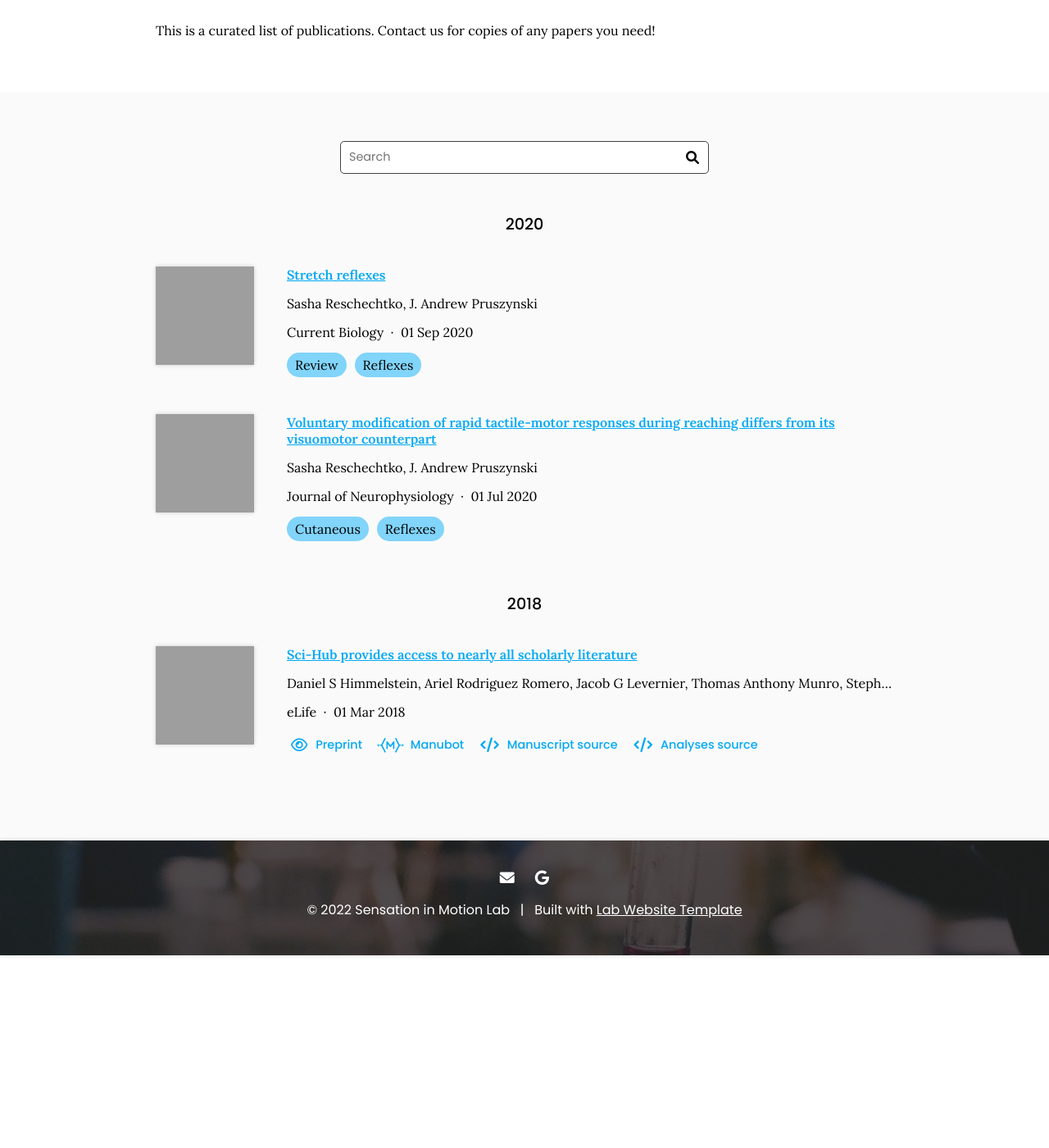
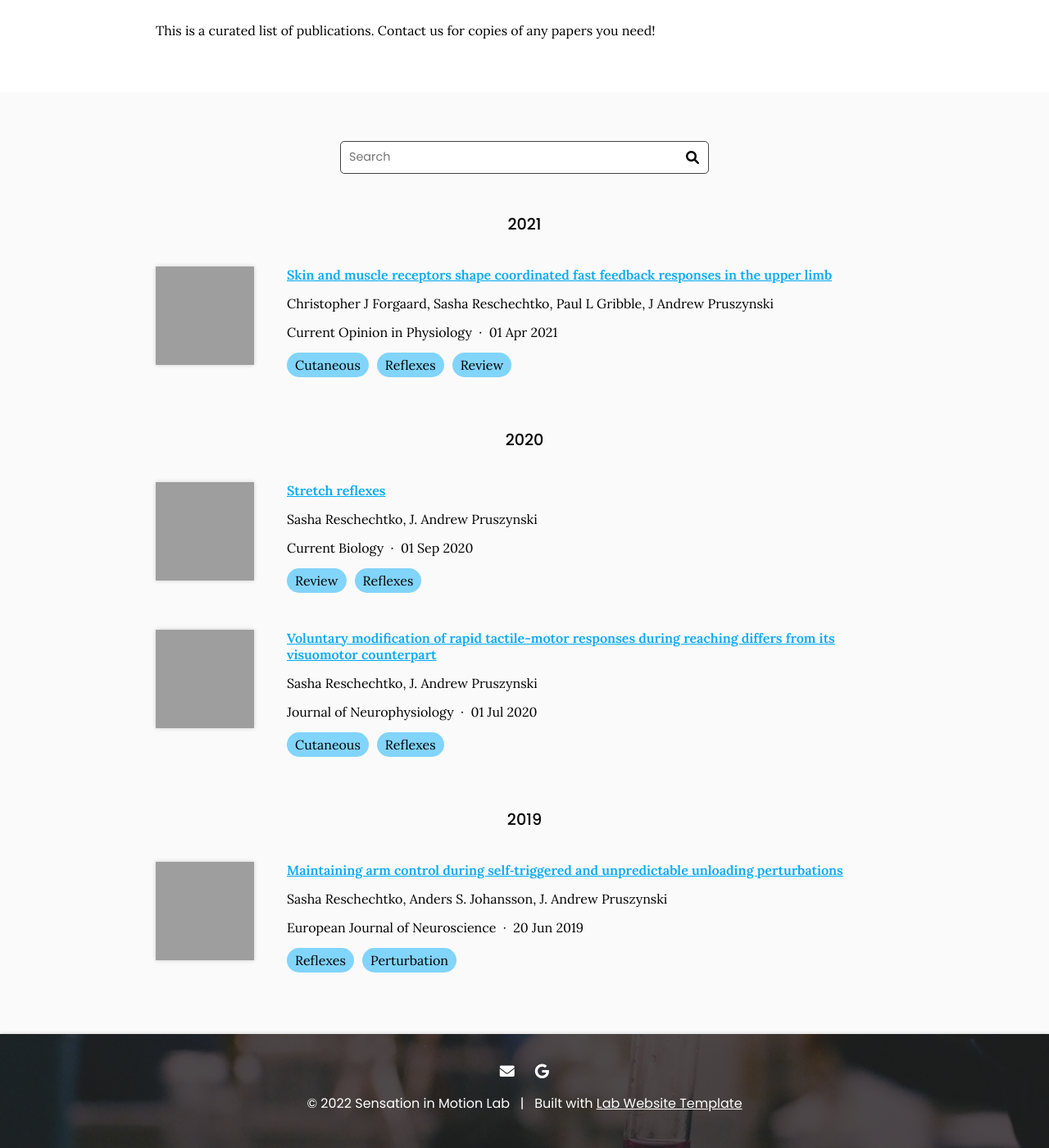
Before and after one commit to sensationinmotion/sensationinmotion.github.io, a Jekyll site: the page built from research/index.md, in a window 1280 px wide and 1400 px high, scrolled down 235 px. Shown: the whole window at 82% size. Built offline with Jekyll 4.4.1, drawn with Linux system fonts in a browser that asks for light colours; grey boxes are pictures that could not be loaded.

Commit message:
Generate citations

```diff
--- a/_data/citations.yaml
+++ b/_data/citations.yaml
@@ -26,28 +26,33 @@
   tags:
   - Cutaneous
   - Reflexes
-- id: doi:10.7554/eLife.32822
-  title: Sci-Hub provides access to nearly all scholarly literature
+- id: doi:10.1016/j.cophys.2021.02.001
+  title: Skin and muscle receptors shape coordinated fast feedback responses in the
+    upper limb
   authors:
-  - Daniel S Himmelstein
-  - Ariel Rodriguez Romero
-  - Jacob G Levernier
-  - Thomas Anthony Munro
-  - Stephen Reid McLaughlin
-  - Bastian Greshake Tzovaras
-  - Casey S Greene
-  publisher: eLife
-  date: '2018-03-01'
-  link: https://doi.org/ckcj
-  image: https://iiif.elifesciences.org/lax:32822%2Felife-32822-fig8-v3.tif/full/863,/0/default.webp
-  extra-links:
-  - type: preprint
-    link: https://doi.org/10.7287/peerj.preprints.3100v1
-  - type: manubot
-    link: https://greenelab.github.io/scihub-manuscript/
-  - type: source
-    link: https://github.com/greenelab/scihub-manuscript
-    text: Manuscript source
-  - type: source
-    link: https://github.com/greenelab/scihub
-    text: Analyses source
+  - Christopher J Forgaard
+  - Sasha Reschechtko
+  - Paul L Gribble
+  - J Andrew Pruszynski
+  publisher: Current Opinion in Physiology
+  date: '2021-04-01'
+  link: https://doi.org/gp7ghk
+  image: https://ars.els-cdn.com/content/image/1-s2.0-S2468867321000328-gr1.jpg
+  tags:
+  - Cutaneous
+  - Reflexes
+  - Review
+- id: doi:10.1111/ejn.14479
+  title: "Maintaining arm control during self\u2010triggered and unpredictable unloading\
+    \ perturbations"
+  authors:
+  - Sasha Reschechtko
+  - Anders S. Johansson
+  - J. Andrew Pruszynski
+  publisher: European Journal of Neuroscience
+  date: '2019-06-20'
+  link: https://doi.org/gjd28n
+  image: https://onlinelibrary.wiley.com/cms/asset/ec7ff9c3-c024-434b-9f2d-d0375463df42/ejn14479-fig-0001-m.png
+  tags:
+  - Reflexes
+  - Perturbation
```
